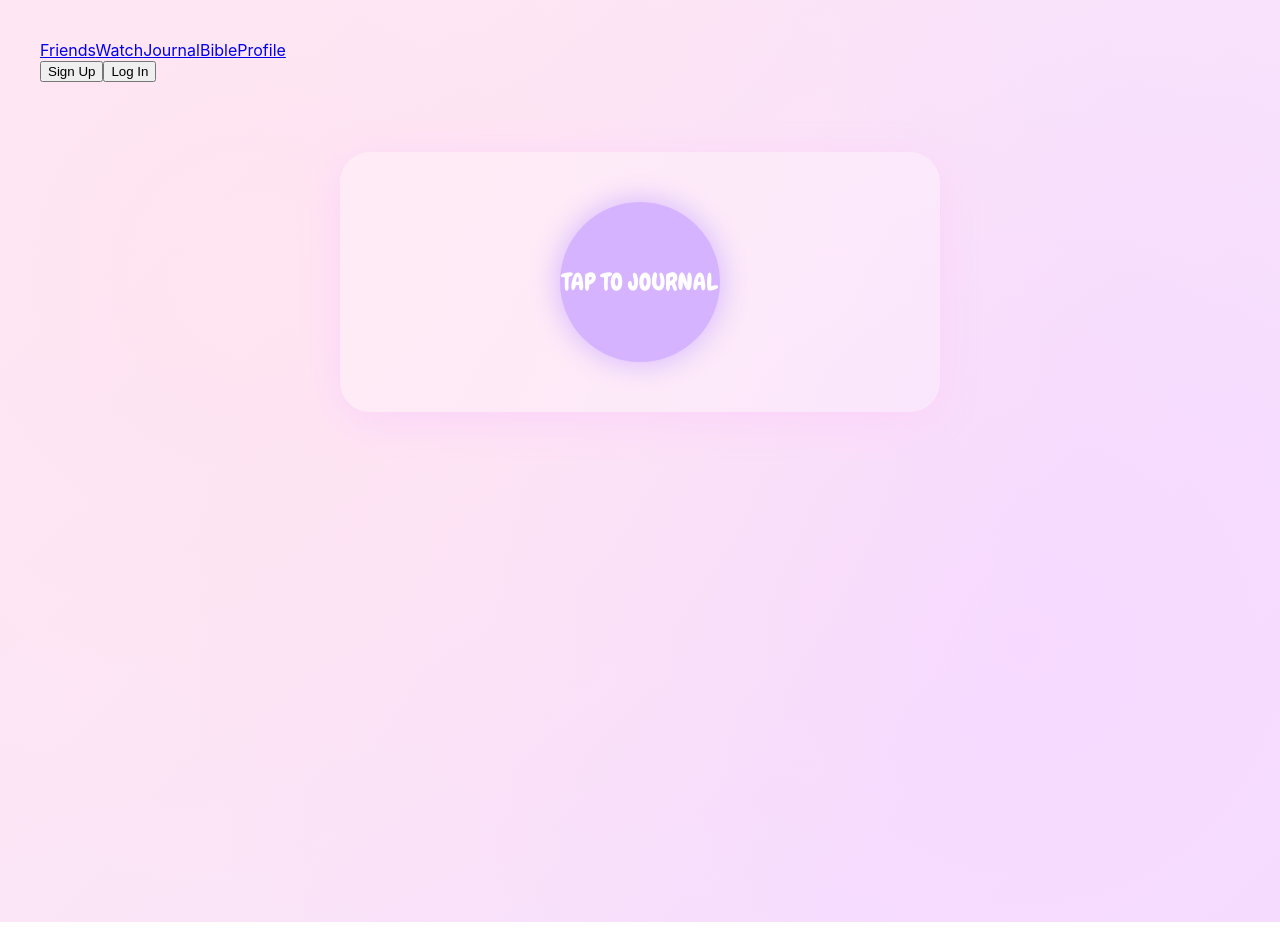
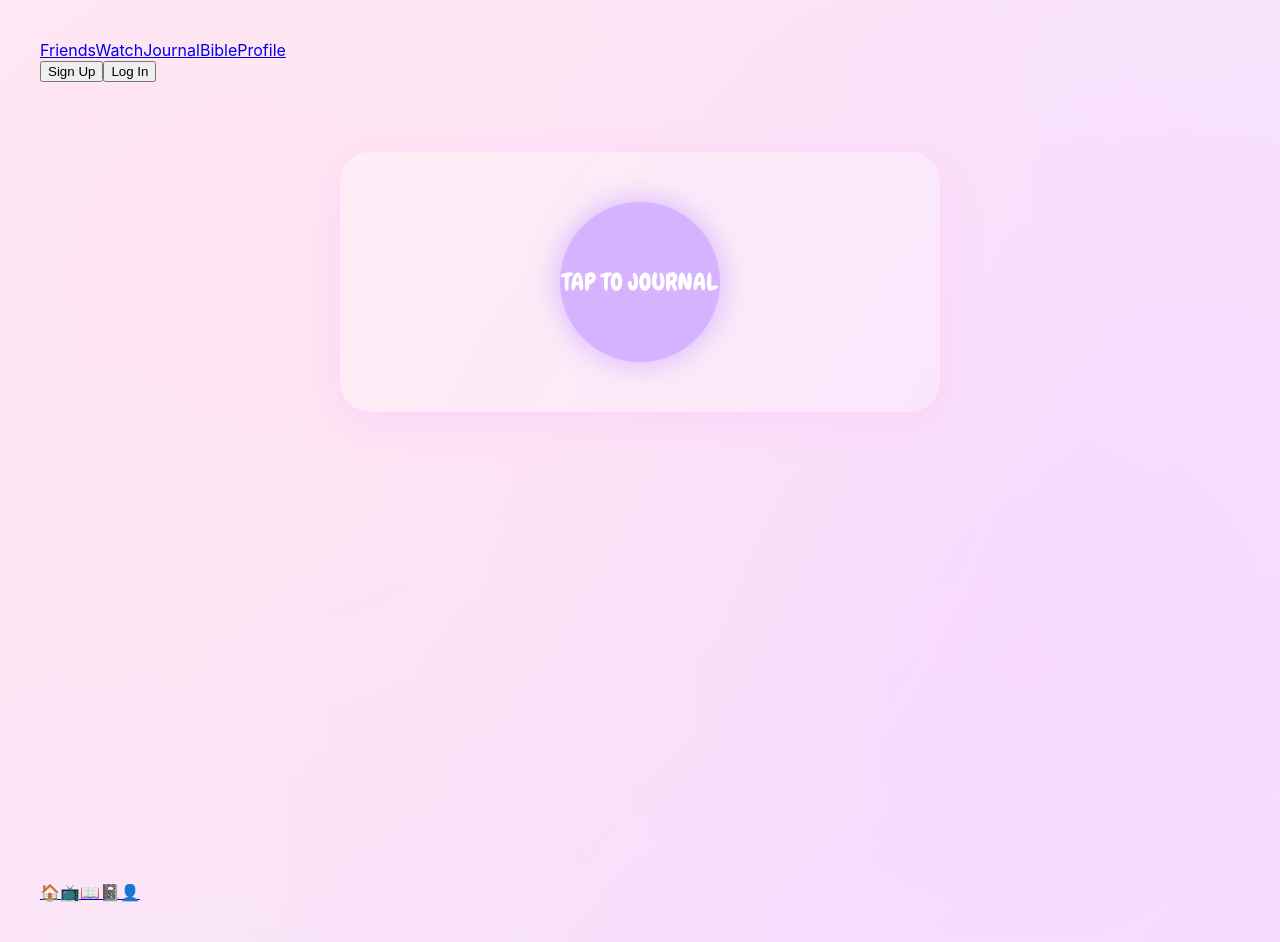
Before and after one commit to ESelf2025/my-vscode-project, a React (Create React App) app: page /journal in a window 1280 px wide. Built offline with nearby package versions, Linux system fonts and the light colour scheme; no server answers; the database is empty.

Commit message:
feat: added Instagram-style bottom nav

```diff
--- a/src/App.js
+++ b/src/App.js
@@ -123,15 +123,17 @@ function App() {
           <Route path="/guardian-community" element={<GuardianCommunity />} />
         </Routes>
       </div>
+
+      {/* Bottom Navigation Bar for Mobile Devices */}
+      <div className="fixed bottom-0 left-0 w-full bg-white flex justify-evenly items-center py-3 border-t md:hidden z-50 shadow-lg">
+        <Link to="/" className="text-xl text-gray-600 hover:text-gray-800">🏠</Link>
+        <Link to="/Watch" className="text-xl text-gray-600 hover:text-gray-800">📺</Link>
+        <Link to="/journal" className="text-xl text-gray-600 hover:text-gray-800">📖</Link>
+        <Link to="/bible" className="text-xl text-gray-600 hover:text-gray-800">📓</Link>
+        <Link to="/profile" className="text-xl text-gray-600 hover:text-gray-800">👤</Link>
+      </div>
     </div>
   );
 }
-<div className="fixed bottom-0 left-0 w-full bg-white flex justify-around items-center py-3 border-t md:hidden z-50">
-  <button>🏠</button>
-  <button>🔍</button>
-  <button>➕</button>
-  <button>❤️</button>
-  <button>👤</button>
-</div>
 
 export default App;
--- a/src/pages/Friends.js
+++ b/src/pages/Friends.js
@@ -82,7 +82,6 @@ function Friends() {
             margin: 0,
           }}
         >
-          💕 Friends Feed
         </h2>
       </div>
 
```
